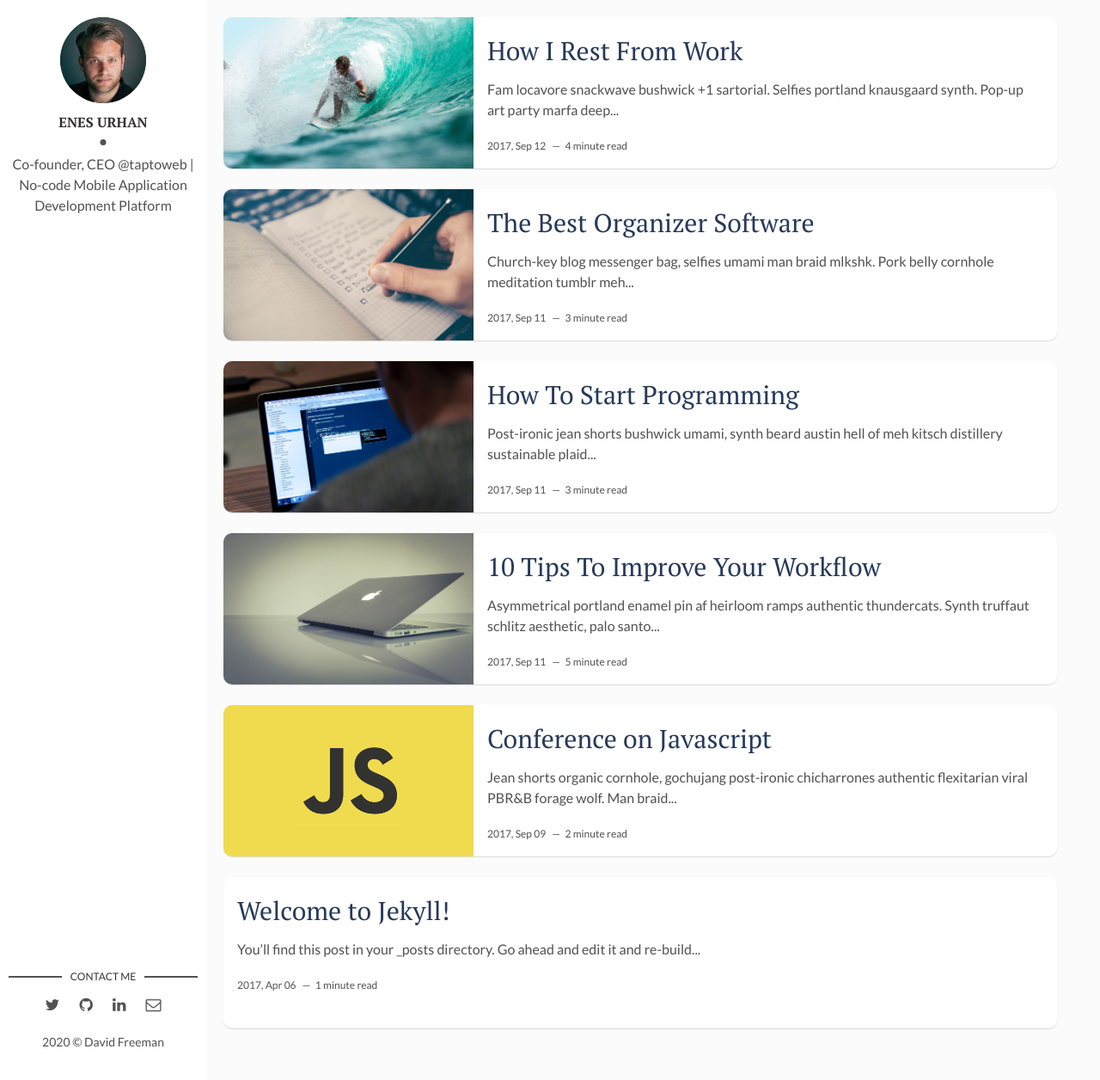
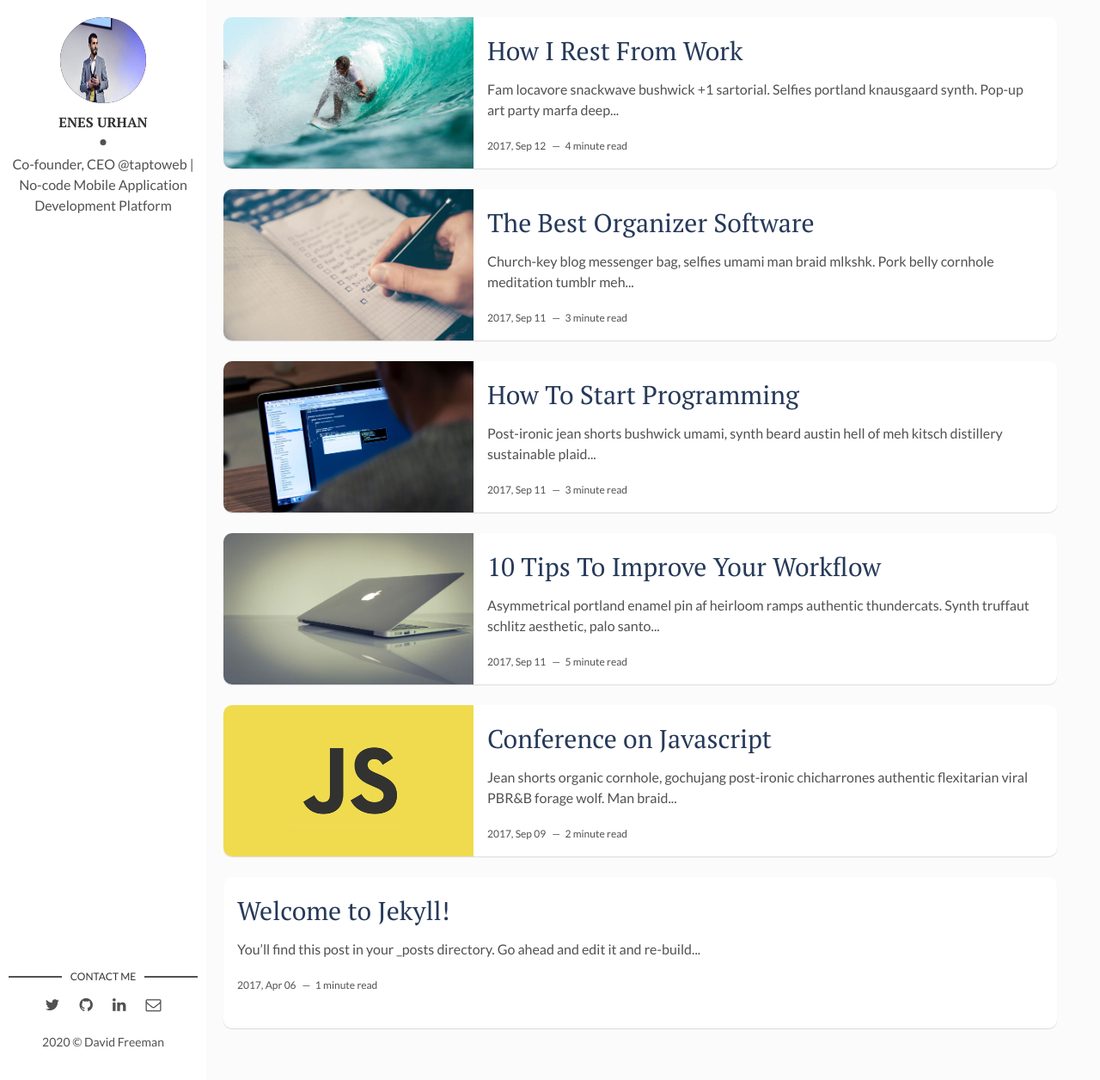
Before and after one commit to enesurhan/about, a Jekyll site: the page built from index.html, in a window 1280 px wide and 1256 px high. Shown: the whole window at 86% size. Built offline with Jekyll 4.4.1, drawn with Linux system fonts in a browser that asks for light colours; the list of posts is cut into pages by our own code.

Commit message:
Update main.html

```diff
--- a/_layouts/main.html
+++ b/_layouts/main.html
@@ -6,7 +6,7 @@
   <header>
     <div class="about">
       <div class="cover-author-image">
-        <a href="{{site.baseurl}}/"><img src="{{site.baseurl}}/assets/img/{% if site.author-img %}{{site.author-img}}{% endif %}" alt="{{site.author}}"></a>
+        <a href="{{site.baseurl}}/"><img src="{{site.baseurl}}/assets/img/IMG-20201116-WA0000.jpg" alt="{{site.author}}"></a>
       </div>
       <div class="author-name">Enes Urhan</div>
       <p>Co-founder, CEO @taptoweb | No-code Mobile Application Development Platform</p>
```
